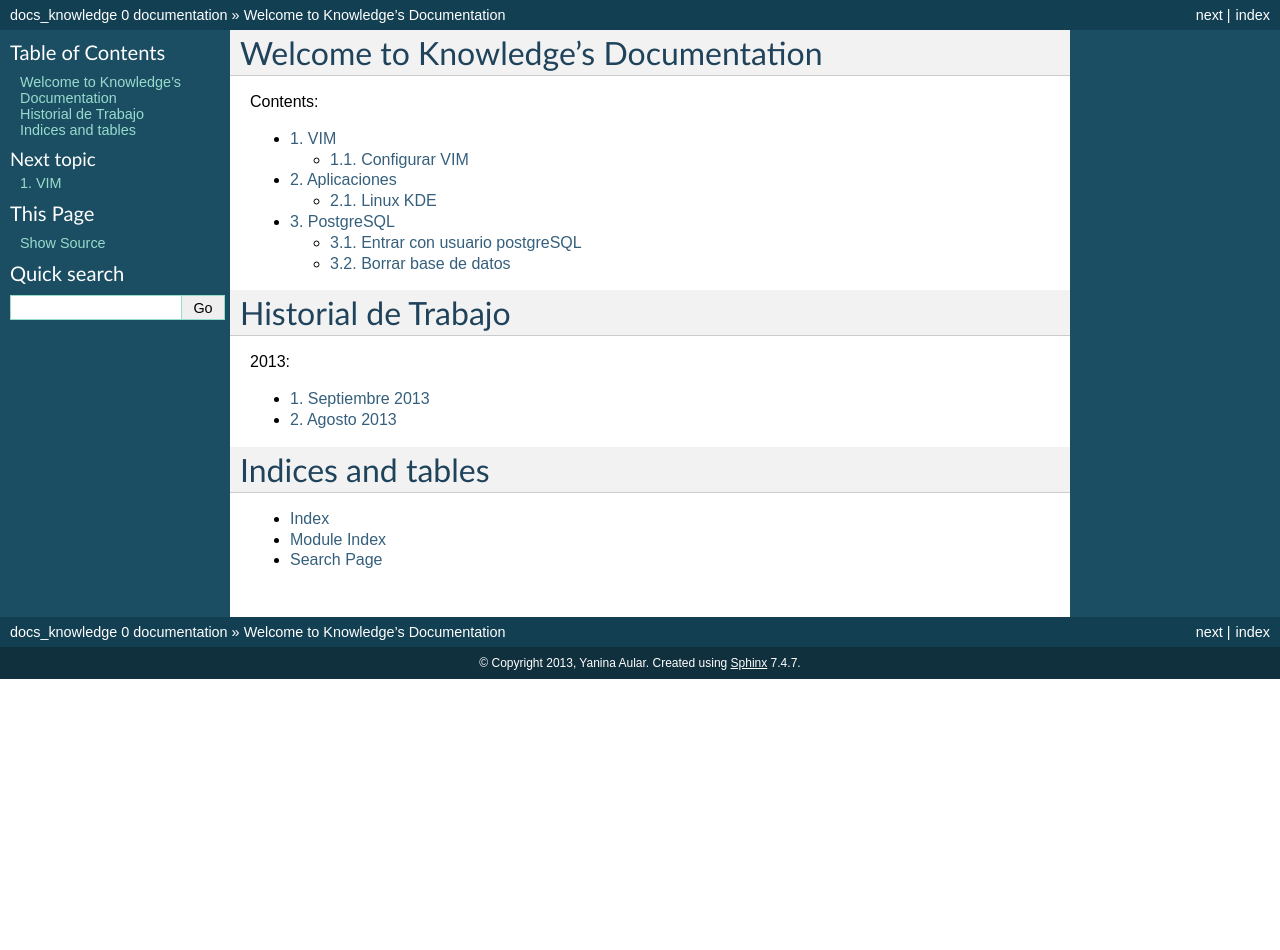
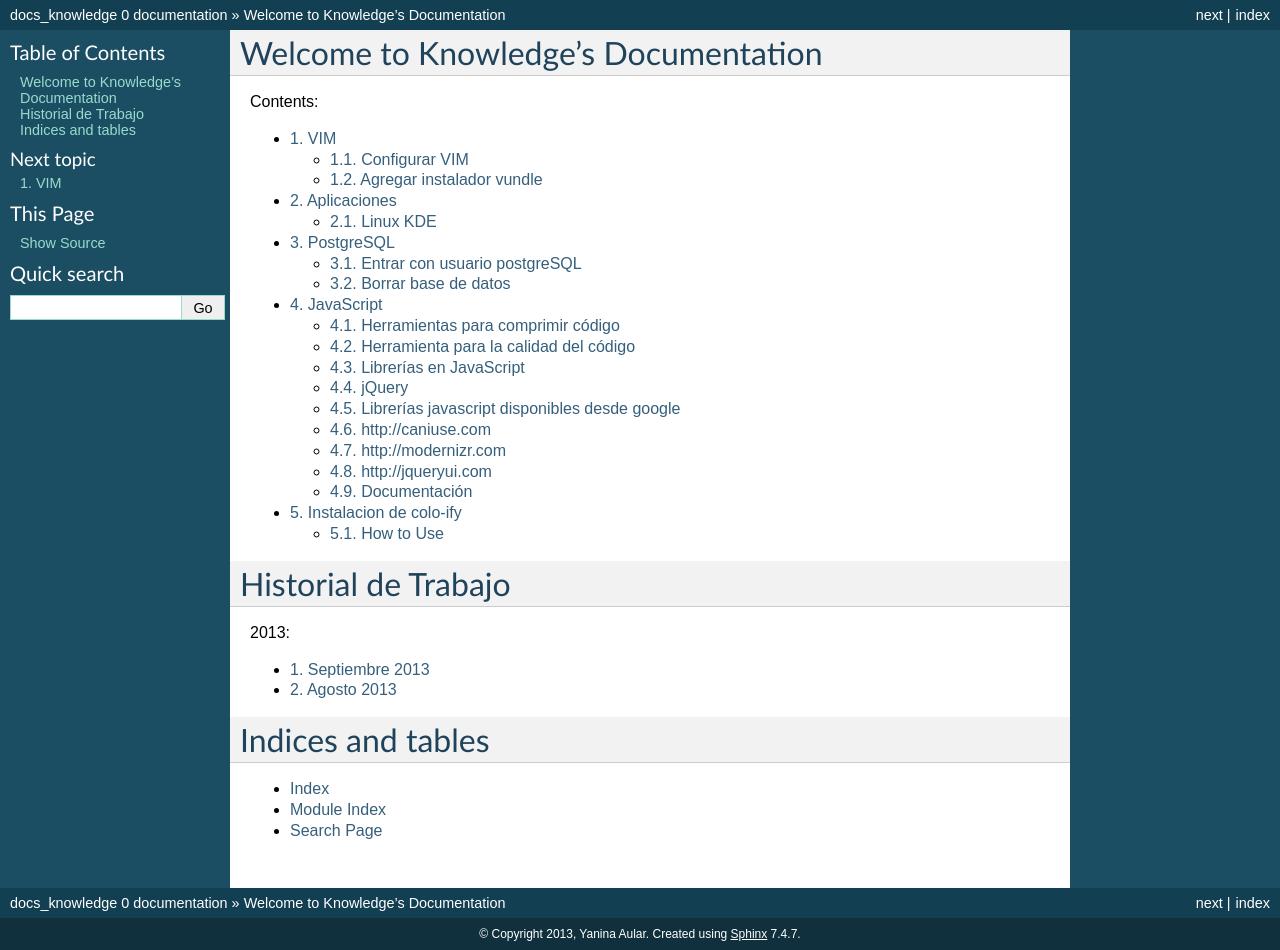
Before and after one commit to yaniaular/knowledge, a Sphinx documentation site: the page built from source/index.rst, in a window 1280 px wide. Built offline with Sphinx 7.4.7, drawn with Linux system fonts in a browser that asks for light colours; formulas are drawn with MathJax 3; before the commit the page ends 900 px from its top, so only the background shows below that.

Commit message:
[IMP] arreglar documentacion varios

```diff
--- a/source/colo-ify.rst
+++ b/source/colo-ify.rst
@@ -1,7 +1,7 @@
 
------------------------
+=======================
 Instalacion de colo-ify
------------------------
+=======================
 
 $cd ~/.bazaar/plugins
 $bzr branch lp:bzr-colo colo
--- a/source/index.rst
+++ b/source/index.rst
@@ -15,6 +15,8 @@ Contents:
    vim
    aplicacion
    postgresql
+   javascript
+   colo-ify
 
 Historial de Trabajo
 ====================
--- a/source/javascript.rst
+++ b/source/javascript.rst
@@ -1,3 +1,7 @@
+
+==========
+JavaScript
+==========
 
 ----------------------------------
 Herramientas para comprimir código
@@ -33,7 +37,9 @@ jQuery
 ------
 
 **jQuery("#myDiv").addClass("highlight");**: Consultar por ID
+
 **jQuery(".someClass");**: Consultar clases
+
 **jQuery("p");**: Consultar elementos
 
 **jQuery("#myDiv").addClass("highlight");**:
--- a/source/postgresql.rst
+++ b/source/postgresql.rst
@@ -2,11 +2,13 @@
 PostgreSQL
 ==========
 
+-----------------------------
 Entrar con usuario postgreSQL
 -----------------------------
 
 $sudo su postgresql
 
+--------------------
 Borrar base de datos
 --------------------
 
--- a/source/vim.rst
+++ b/source/vim.rst
@@ -15,7 +15,6 @@ $mv ~/vim-tuning/.vimrc ~/.vim/
 
 $ln -s ~/.vim/.vimrc ~/.vimrc
 
--------------------------
 Agregar instalador vundle
 -------------------------
 
```
